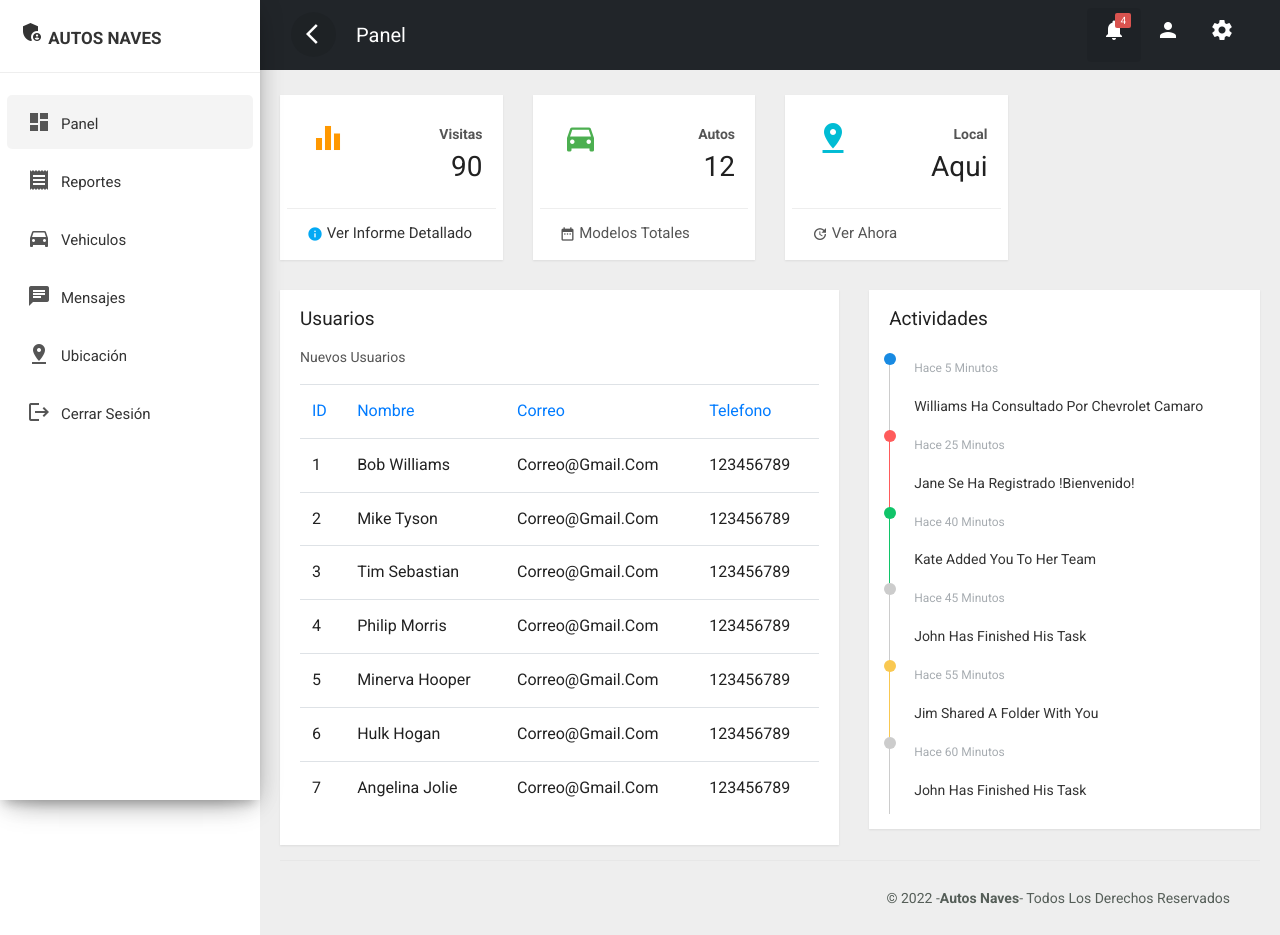
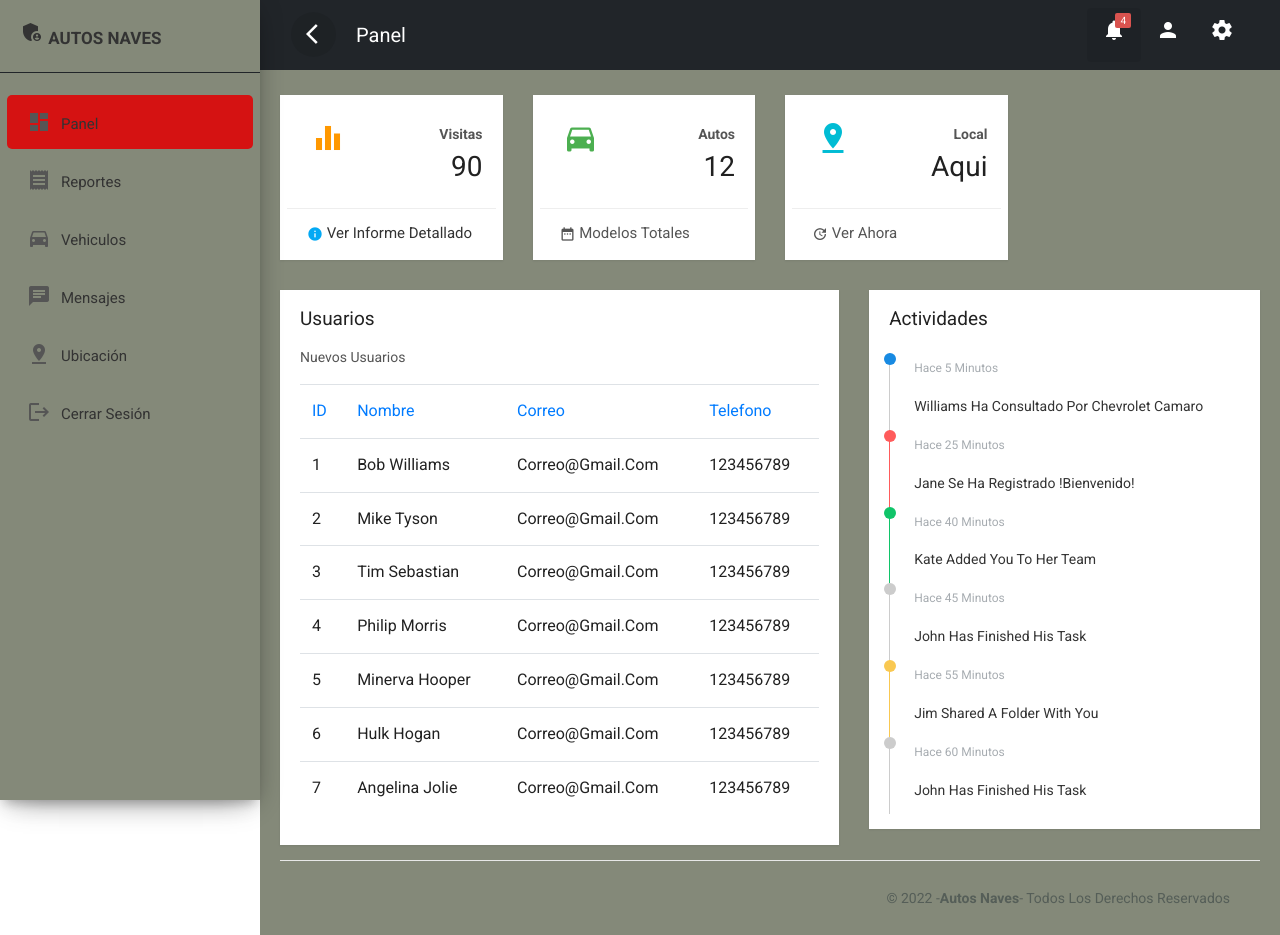
Before and after one commit to YzanBaezz/PROYECTO-PYTHON, a Django app: page /Administrador/ in a window 1280 px wide. Run offline with Django 4.2, Linux system fonts and the light colour scheme; some libraries are stand-ins or nearby versions; some web fonts are replaced.

Commit message:
cambios css 3.3

```diff
--- a/Proyecto-Autos/AutosNaves/core/static/core/css/custom.css
+++ b/Proyecto-Autos/AutosNaves/core/static/core/css/custom.css
@@ -135,8 +135,8 @@ a:focus {
     width: 260px;
 	overflow:auto;
 	transition:all 0.3s ;
-    background: #FFFFFF;
     box-shadow: 0 10px 30px -12px rgb(0 0 0 / 42%), 0 4px 25px 0px rgb(0 0 0 / 12%), 0 8px 10px -5px rgb(0 0 0 / 20%);
+    background-color: #848979;
 }
 
 
@@ -163,8 +163,8 @@ a:focus {
 
 #sidebar .sidebar-header {
     padding:20px;
-	background-color:#ffffff;
-	border-bottom:1px solid #eee;
+	background-color:#848979;
+	border-bottom:1px solid #212529;
 }
 
 .sidebar-header h3{
@@ -187,7 +187,7 @@ a:focus {
 
 #sidebar ul li.active>a{
     color: #333;
-    background-color: rgba(200, 200, 200, 0.2);
+    background-color: rgb(213, 18, 18);
 }
 
 #sidebar ul li a:hover{
@@ -208,6 +208,7 @@ a:focus {
 
 #sidebar ul.components {
     padding: 20px 0;
+    background-color: #848979;
 }
 
 #sidebar ul li a {
@@ -267,6 +268,7 @@ a:focus {
 	padding:10px 20px 0px 20px;
 	position: relative;
     width: 100%;
+    background-color: #848979;
 }
 
 
@@ -633,6 +635,7 @@ footer .copyright {
 	display:block;
 	visibility:visible;
 	z-index:15;
+
 }
 
 
```
